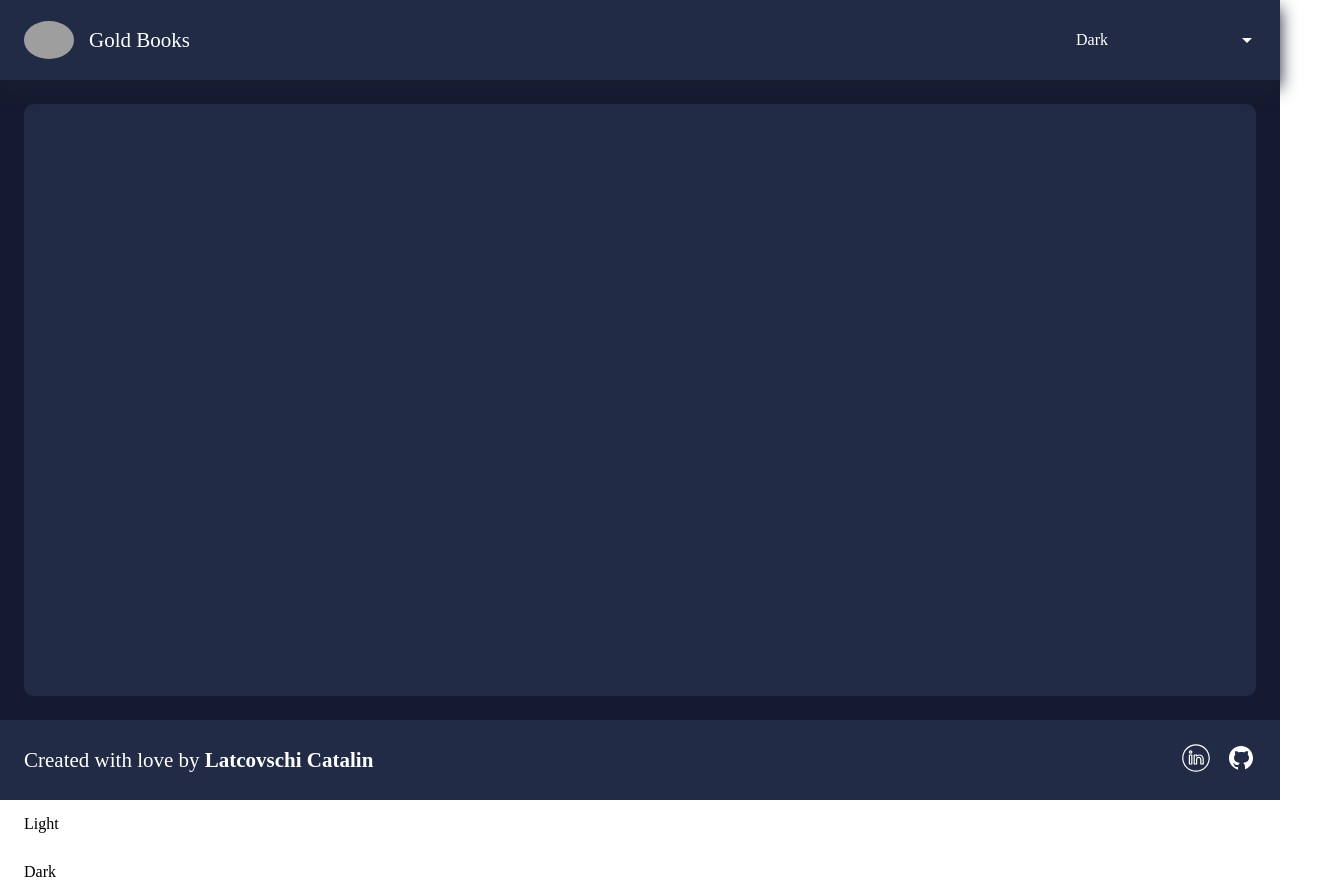
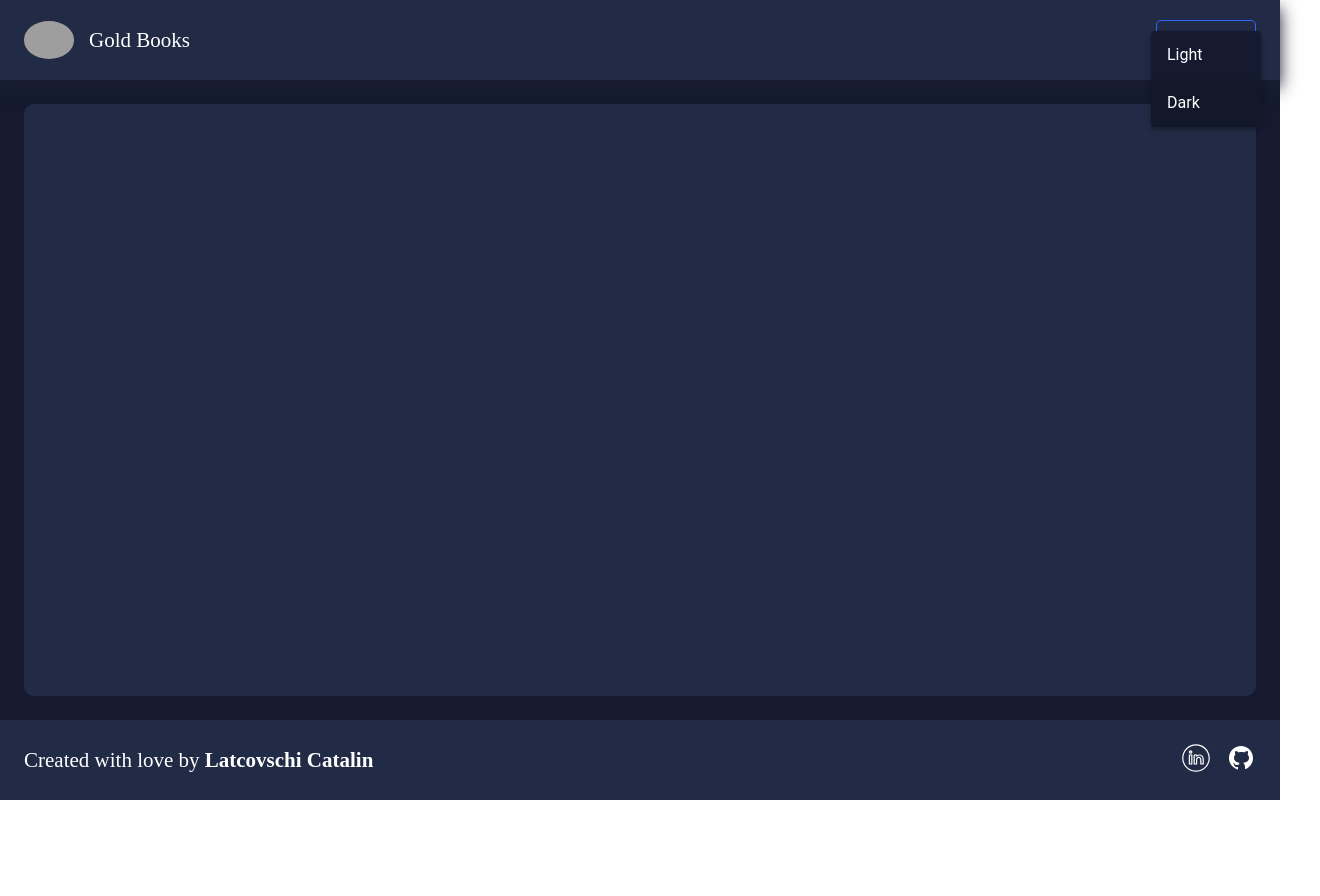
Before and after one commit to LatcovschiCatalin/Books, an Angular app: page / in a window 1280 px wide. Both pictures are taken after a click on the element "Dark". Shown: the whole page, 1320 px wide, since content can reach past the window. After the commit the page ends 800 px from the top, so only its background shows below. Built offline with nearby package versions, Linux system fonts and the light colour scheme; grey boxes are pictures that could not be loaded.

Commit message:
restyle light/dark mode selection

```diff
--- a/angular.json
+++ b/angular.json
@@ -28,6 +28,7 @@
               "src/assets"
             ],
             "styles": [
+              "./node_modules/@angular/material/prebuilt-themes/indigo-pink.css",
               "src/styles.scss"
             ],
             "scripts": []
--- a/src/app/app.module.ts
+++ b/src/app/app.module.ts
@@ -11,8 +11,8 @@ import {BrowserAnimationsModule} from "@angular/platform-browser/animations";
   ],
   imports: [
     BrowserModule,
+    BrowserAnimationsModule,
     AppRoutingModule,
-    BrowserAnimationsModule
   ],
   bootstrap: [AppComponent]
 })
--- a/src/app/client/books/books.component.html
+++ b/src/app/client/books/books.component.html
@@ -1,4 +1,4 @@
-<div class="container">
+<div class="test">
   <app-navbar></app-navbar>
   <app-table></app-table>
   <app-footer></app-footer>
--- a/src/app/client/books/books.component.scss
+++ b/src/app/client/books/books.component.scss
@@ -1,7 +1,7 @@
 @import "src/assets/styles/global";
 
-.container {
+.test {
   background: $bg1;
-  width: 100vw;
+  width: 100%;
   height: 100vh;
 }
--- a/src/app/client/books/books.module.ts
+++ b/src/app/client/books/books.module.ts
@@ -3,10 +3,10 @@ import {CommonModule} from '@angular/common';
 import {BooksComponent} from './books.component';
 import {BooksRoutingModule} from "./books-routing.module";
 import {NavbarComponent} from './navbar/navbar.component';
-import {MatSelectModule} from "@angular/material/select";
 import {FooterComponent} from './footer/footer.component';
 import {TableModule} from "./table/table.module";
 import {FormsModule, ReactiveFormsModule} from "@angular/forms";
+import {MatSelectModule} from "@angular/material/select";
 
 @NgModule({
   declarations: [
--- a/src/app/client/books/navbar/navbar.component.html
+++ b/src/app/client/books/navbar/navbar.component.html
@@ -8,7 +8,7 @@
   <mat-form-field>
     <mat-select (selectionChange)="getMode($event.value)"
                 [(ngModel)]="selected">
-      <mat-option *ngFor="let mode of modes" [value]="mode.key">
+      <mat-option *ngFor="let mode of modes" [value]="mode.key" class="option">
         {{mode.value}}
       </mat-option>
     </mat-select>
--- a/src/app/client/books/navbar/navbar.component.scss
+++ b/src/app/client/books/navbar/navbar.component.scss
@@ -30,3 +30,51 @@
   justify-content: space-between;
   align-items: center;
 }
+
+.mat-form-field-appearance-legacy .mat-form-field-underline {
+  display: none;
+  color: $text;
+}
+
+.mat-form-field-appearance-legacy .mat-form-field-infix {
+  padding: 10px !important;
+}
+
+.mat-form-field-appearance-legacy {
+  &:hover {
+    background: $bg1 !important;
+  }
+
+}
+
+.mat-form-field-wrapper {
+  padding: 0 !important;
+}
+
+.mat-form-field-appearance-legacy .mat-form-field-infix {
+  width: 100px !important;
+  border: 1px solid $active;
+  border-radius: 5px;
+}
+
+
+.mat-select-panel:not([class*=mat-elevation-z]) {
+  background: $bg1 !important;
+}
+
+.mat-option-text {
+  color: $text !important;
+}
+
+.mat-select-arrow {
+  color: $text !important;
+
+}
+
+.select-label {
+  color: $text !important;
+}
+
+.mat-select-value {
+  color: $text;
+}
--- a/src/app/client/books/navbar/navbar.component.ts
+++ b/src/app/client/books/navbar/navbar.component.ts
@@ -1,9 +1,10 @@
-import {Component, OnInit} from '@angular/core';
+import {Component, OnInit, ViewEncapsulation} from '@angular/core';
 
 @Component({
   selector: 'app-navbar',
   templateUrl: './navbar.component.html',
-  styleUrls: ['./navbar.component.scss']
+  styleUrls: ['./navbar.component.scss'],
+  encapsulation: ViewEncapsulation.None
 })
 export class NavbarComponent implements OnInit {
   selected = 'dark'
--- a/src/assets/styles/global.scss
+++ b/src/assets/styles/global.scss
@@ -2,3 +2,4 @@ $bg1: #151a30;
 $bg2: #222b45;
 $text: #fff;
 $shadow: #1a1f33;
+$active: #36f;
```
